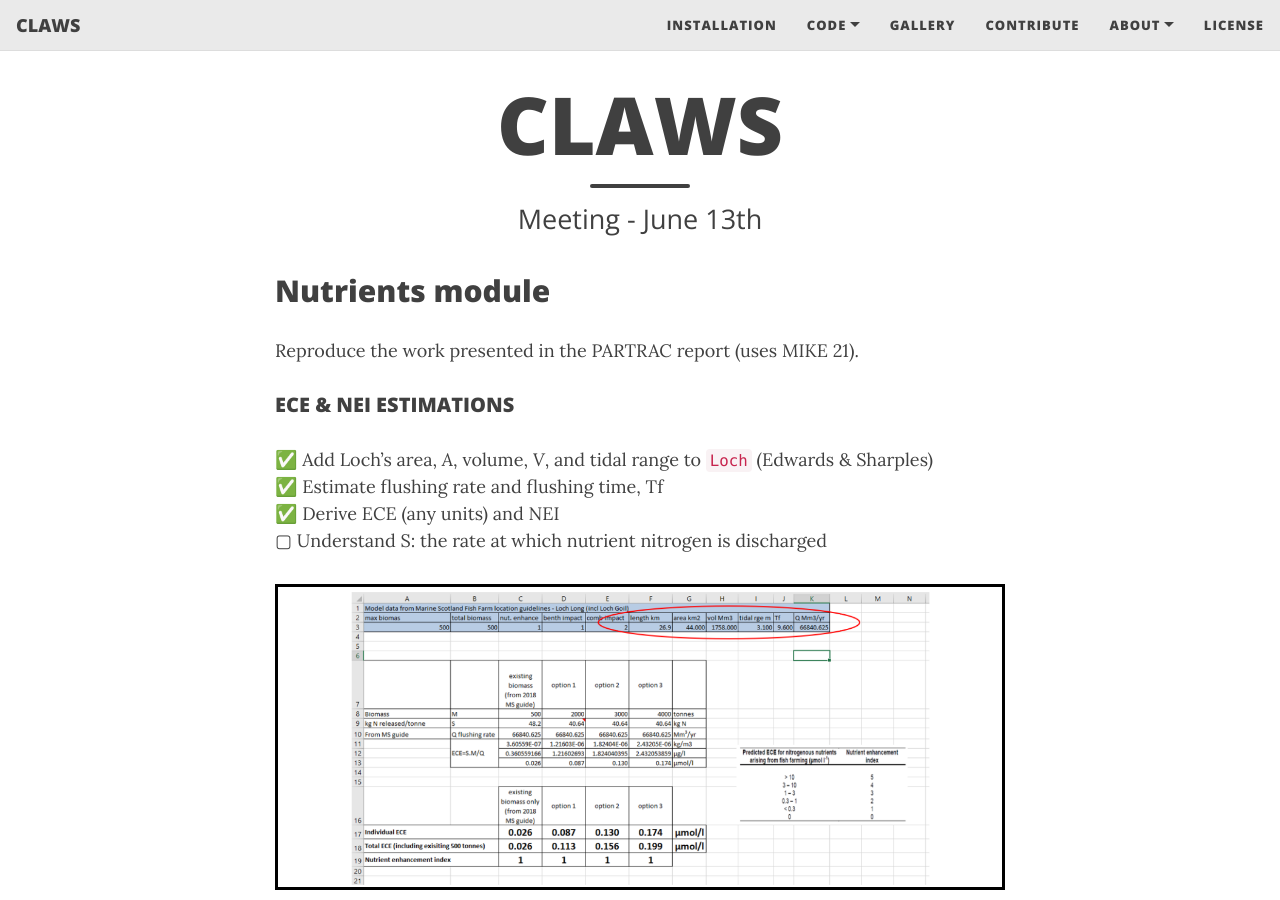
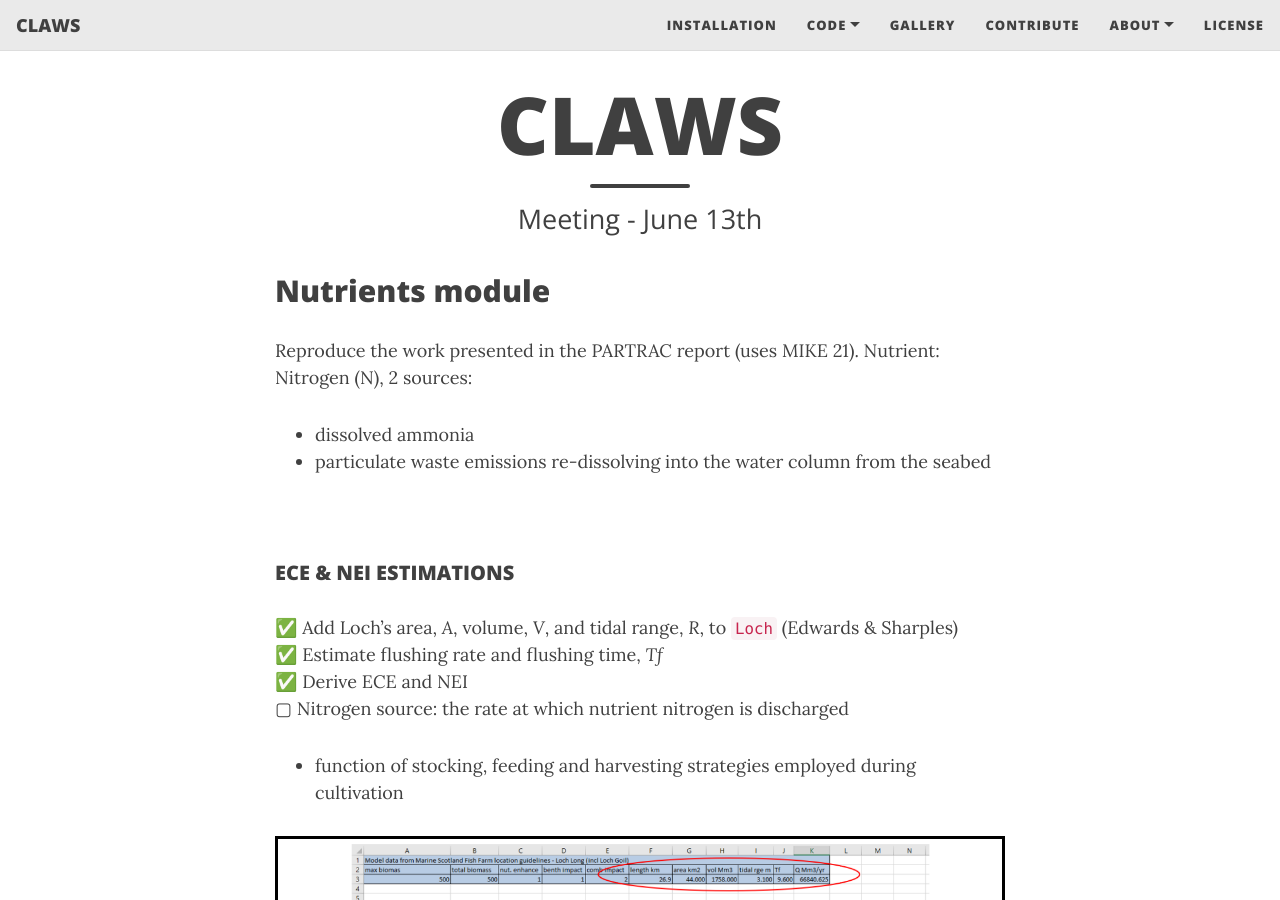
Before and after one commit to claws-scot/claws-scot.github.io, a Jekyll site: the page built from meeting-220613-N.md, in a window 1280 px wide and 900 px high. Built offline with Jekyll 4.4.1, drawn with Linux system fonts in a browser that asks for light colours; nearby versions of some CDN libraries; some of the changed text lies outside the part shown.

Commit message:
Editing web pages

```diff
--- a/meeting.md
+++ b/meeting-220613-N.md
@@ -8,12 +8,18 @@ nav-short: true
 ## Nutrients module
 
 Reproduce the work presented in the PARTRAC report (uses MIKE 21).
+Nutrient: Nitrogen (N), 2 sources:
+  - dissolved ammonia
+  - particulate waste emissions re-dissolving into the water column from the seabed
+
 &nbsp;
 <h5>ECE & NEI ESTIMATIONS</h5>
-&#9989; Add Loch's area, _A_, volume, _V_, and tidal range to `Loch` (Edwards & Sharples)
-&#9989; Estimate flushing rate and flushing time, Tf
-&#9989; Derive ECE (any units) and NEI
-&#9634; Understand S: the rate at which nutrient nitrogen is discharged
+&#9989; Add Loch's area, _A_, volume, _V_, and tidal range, _R_, to `Loch` (Edwards & Sharples)
+&#9989; Estimate flushing rate and flushing time, _Tf_
+&#9989; Derive ECE and NEI
+&#9634; Nitrogen source: the rate at which nutrient nitrogen is discharged
+   - function of stocking, feeding and harvesting strategies employed during cultivation
+
 
 <p align="center" style="border-style:solid; border:2; border-color:black">
   <img src="/docs/meeting/excel-approx-formulas.png" style="height:300px">
```
Also changed, not shown: other parts of meeting-220613-N.md (+3 -2 lines), meeting-220613-W.md (added, +100 -0 lines).
